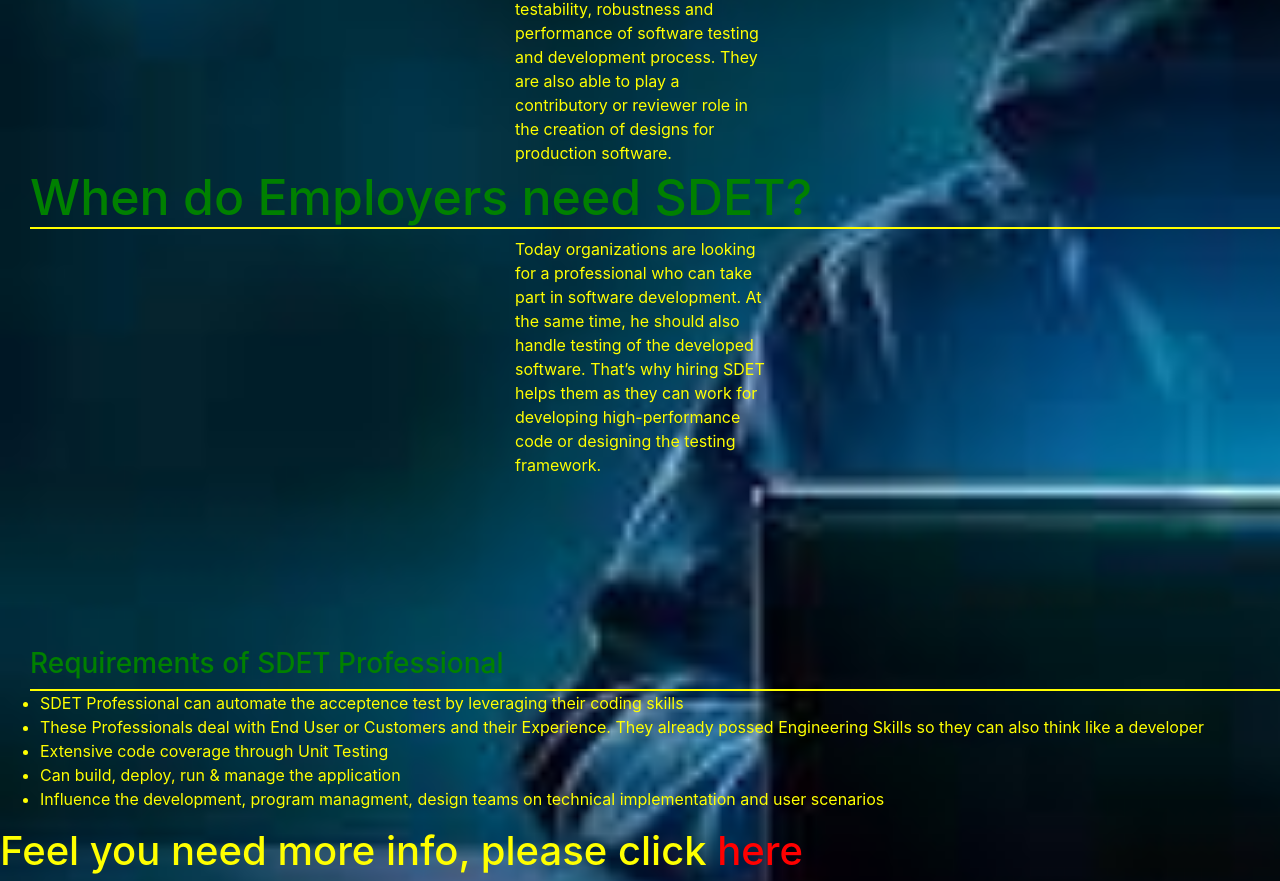
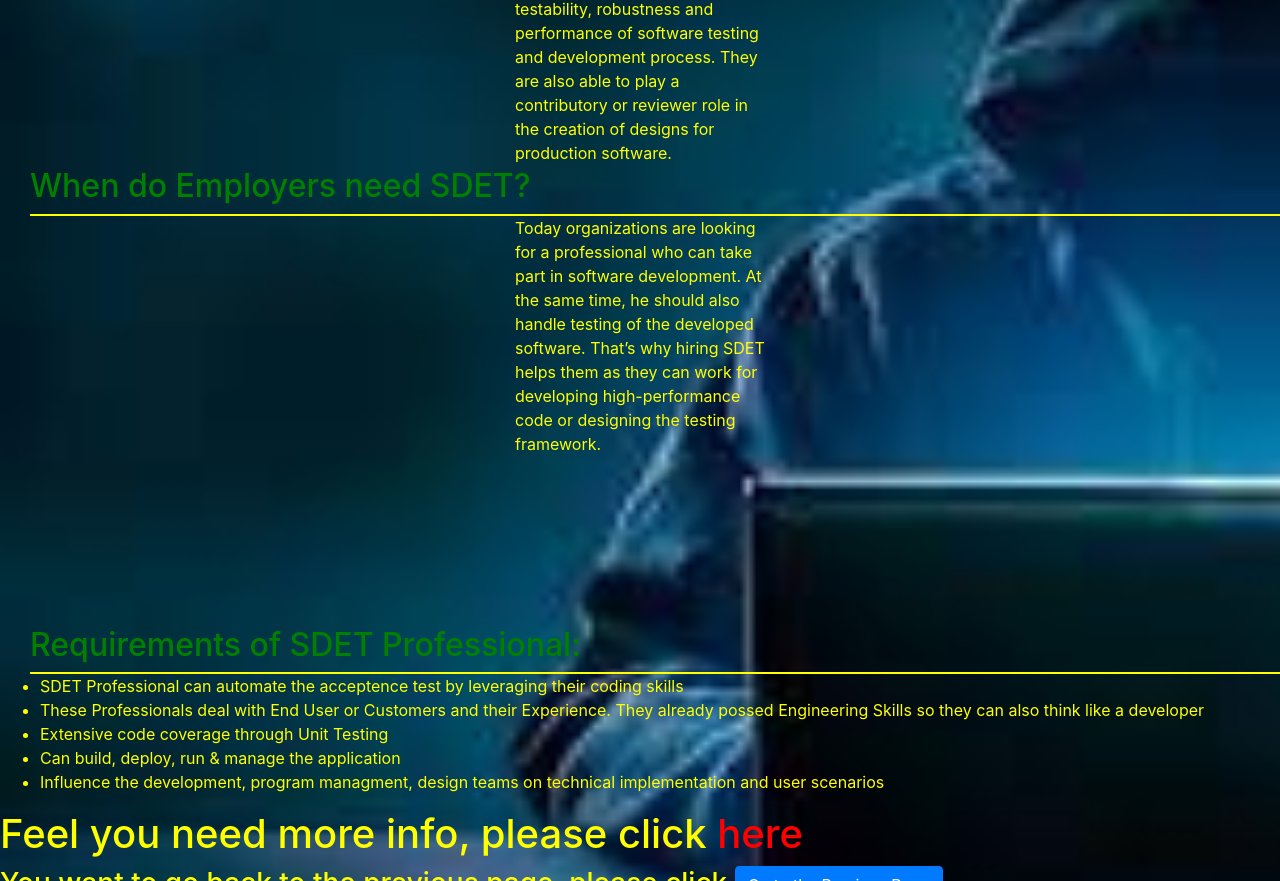
Before and after one commit to albur2021/QATesting2021, a plain HTML site: page HTMLandCSS_Demo_Test/index1.html in a window 1280 px wide. Shown: the part 351-1232 px from the top of the page. Drawn offline with nearby package versions, Linux system fonts and the light colour scheme.

```diff
--- a/HTMLandCSS_Demo_Test/index1.html
+++ b/HTMLandCSS_Demo_Test/index1.html
@@ -29,8 +29,8 @@
         a contributory or reviewer role in the creation of designs for
         production software.
       </p>
-      <div>
-        <h2 class="jobName">When do Employers need SDET?</h2>
+      <div class="jobName">
+        <h2 >When do Employers need SDET?</h2>
       </div>
 
       <p>
@@ -42,7 +42,7 @@
       </p>
     </div>
     <div class="jobName">
-        <h3>Requirements of SDET Professional</h3>
+        <h2>Requirements of SDET Professional:</h2>
     </div>
 
     <ul>
```
